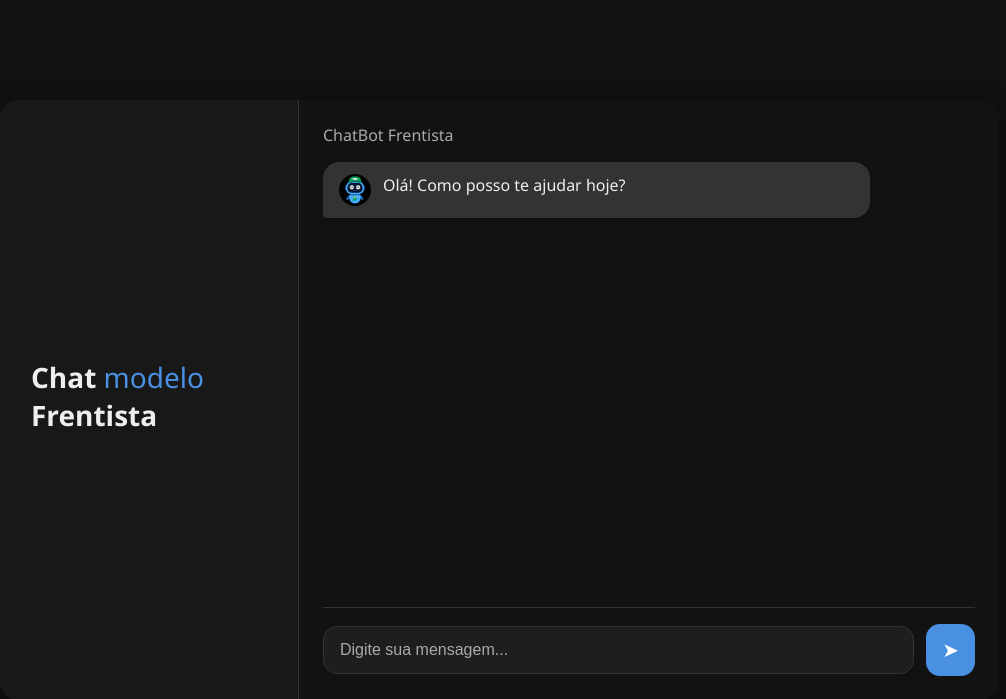
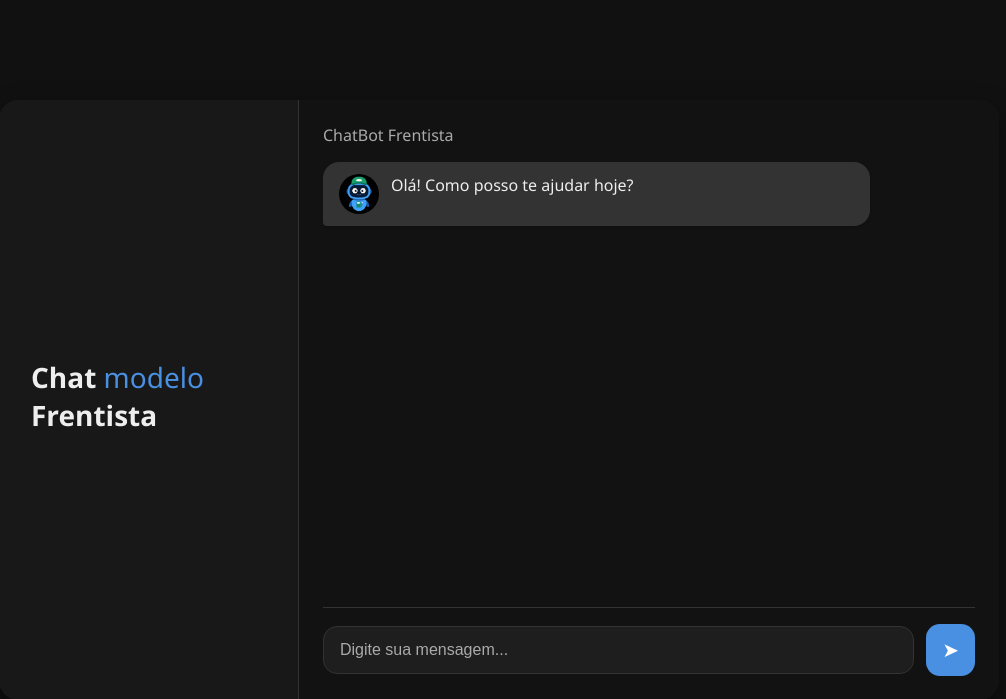
Before and after one commit to touro3/IntepretadorDadosPostos, a Flask app: page / in a window 1280 px wide. Shown: the top 699 px of the page, without its empty margins (141-1147 px from the left). Run offline with Flask 3, Linux system fonts and the light colour scheme.

Commit message:
alteracoes

```diff
--- a/frontend/app.py
+++ b/frontend/app.py
@@ -1,13 +1,14 @@
 from flask import Flask, render_template, request, jsonify
 from dotenv import load_dotenv
 import os
-from openai import OpenAI
+import google.generativeai as genai
 
 load_dotenv()
-client = OpenAI(api_key=os.getenv("OPENAI_API_KEY"))
+genai.configure(api_key=os.getenv("GEMINI_API_KEY"))
+
 app = Flask(__name__)
 
-# Define a chave da OpenAI
+chat_sessions = {}
 
 @app.route('/')
 def index():
@@ -16,18 +17,29 @@ def index():
 @app.route('/chat', methods=['POST'])
 def chat():
     data = request.get_json()
+    session_id = data.get("session_id", "default")
     user_message = data.get("message", "")
 
     try:
-        response = client.chat.completions.create(model="gpt-4o",
-        messages=[
-            {"role": "system", "content": "Você é um assistente útil e simpático."},
-            {"role": "user", "content": user_message}
-        ])
-        reply = response.choices[0].message.content
-        return jsonify({"reply": reply})
+        if session_id not in chat_sessions:
+            # Defina aqui a instrução de sistema (contexto inicial)
+            instrucao_do_sistema = (
+                "Voce é o melhor programador do mundo" \
+                "sabe fazer tudo que envolve progrmação"
+
+            ) # Exemplo de instrução
+
+            model = genai.GenerativeModel(
+                model_name="gemini-1.5-flash-latest", # Ou o modelo que você está usando (ex: "gemini-1.5-flash-latest")
+                system_instruction=instrucao_do_sistema
+            )
+            chat_sessions[session_id] = model.start_chat()
+
+        chat = chat_sessions[session_id]
+        response = chat.send_message(user_message)
+        return jsonify({"reply": response.text})
     except Exception as e:
-        return jsonify({"reply": f"Erro ao conectar com a OpenAI: {str(e)}"}), 500
+        return jsonify({"reply": f"Erro com Gemini: {str(e)}"}), 500
 
 if __name__ == '__main__':
     app.run(debug=True)
--- a/frontend/static/script.js
+++ b/frontend/static/script.js
@@ -36,7 +36,7 @@ document.addEventListener("DOMContentLoaded", function () {
 
       // Adiciona resposta do bot COM avatar animado
       addMessage(
-        `<img src="/static/robo_animado.gif" class="bot-avatar">
+        `<img src="/static/robo.png" class="bot-avatar">
          <div class="bot-text">${data.reply}</div>`,
         'bot-message',
         true
@@ -44,7 +44,7 @@ document.addEventListener("DOMContentLoaded", function () {
 
     } catch (error) {
       addMessage(
-        `<img src="/static/robo_animado.gif" class="bot-avatar">
+        `<img src="/static/robo.png" class="bot-avatar">
          <div class="bot-text">Erro ao conectar com o servidor</div>`,
         'bot-message',
         true
--- a/frontend/static/styles.css
+++ b/frontend/static/styles.css
@@ -144,8 +144,8 @@ body, .stApp {
 }
 
 .bot-avatar {
-  width: 32px;
-  height: 32px;
+  width: 40px;
+  height: 40px;
   border-radius: 50%;
   object-fit: cover;
   flex-shrink: 0;
--- a/frontend/templates/index.html
+++ b/frontend/templates/index.html
@@ -20,7 +20,7 @@
       <div class="chat-messages" id="chatMessages">
         <!-- Mensagem inicial do bot com GIF -->
         <div class="message bot-message">
-          <img src="/static/robo_animado.gif" alt="Bot" class="bot-avatar">
+          <img src="/static/robo.png" alt="Bot" class="bot-avatar">
           <span>Olá! Como posso te ajudar hoje?</span>
         </div>
       </div>
```
Also changed, not shown: frontend/static/robo.png (added), frontend/static/robo_animado.gif (deleted), 8 other files.
